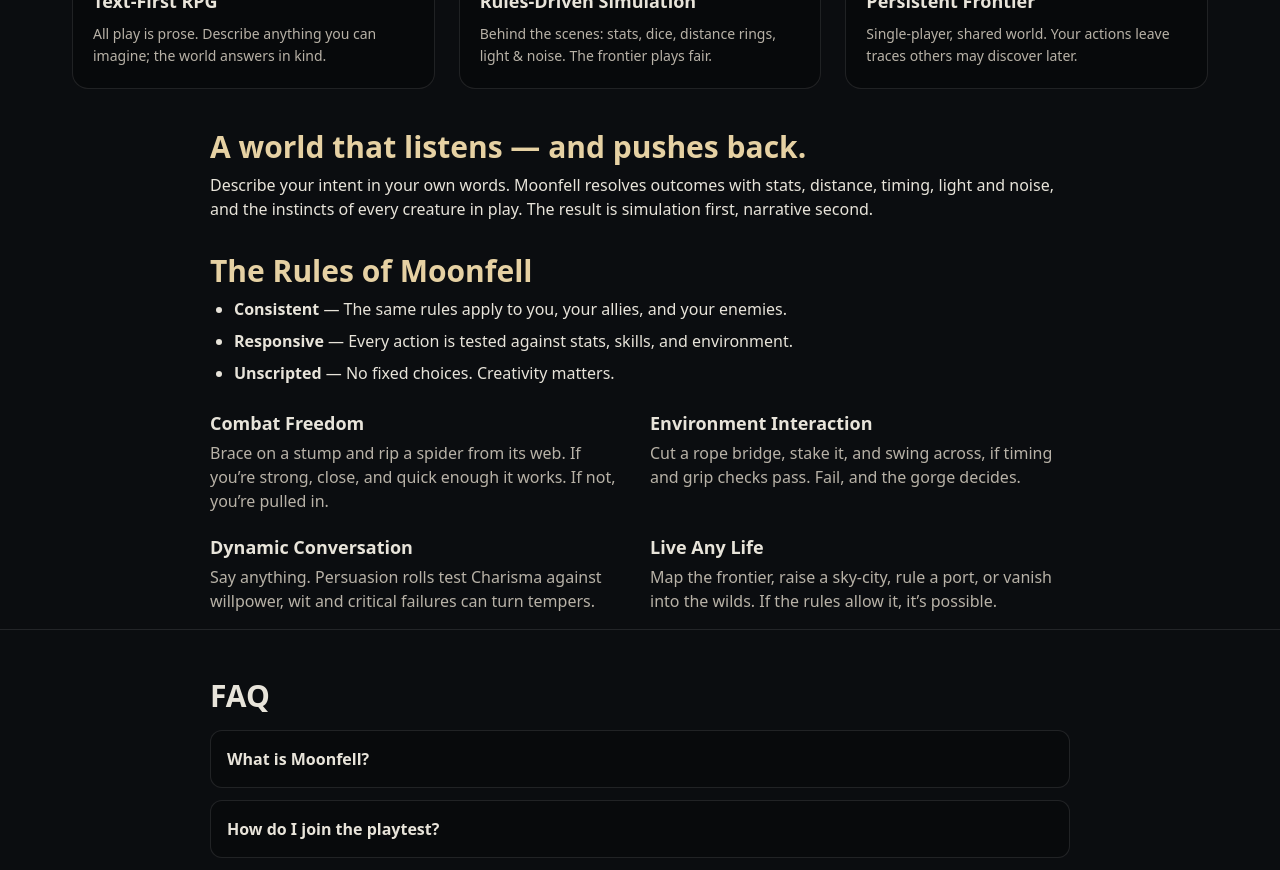
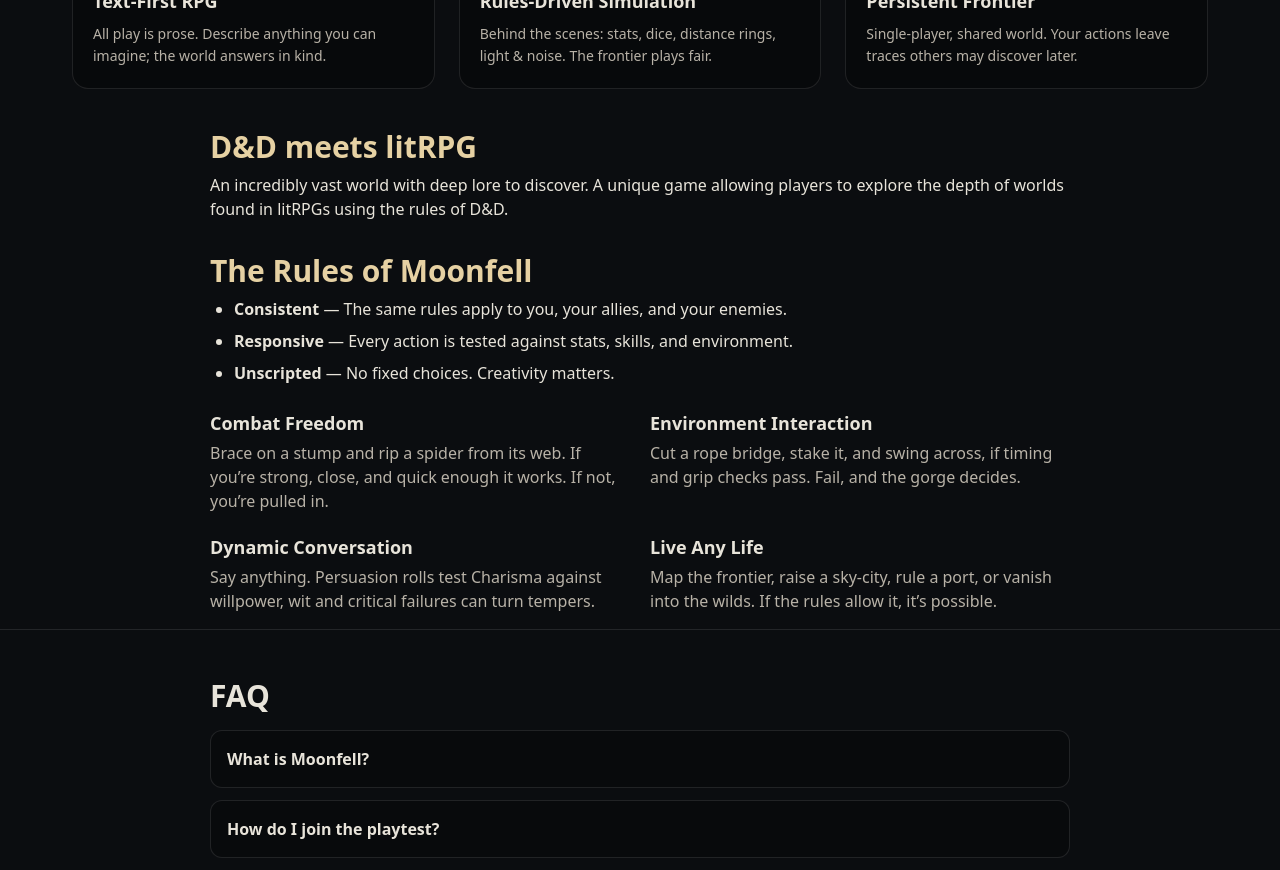
Before and after one commit to terryjlee86/moonfell-landing, a Next.js app: page / in a window 1280 px wide. Shown: the part 1100-1970 px from the top of the page. Built offline with nearby package versions, Linux system fonts and the light colour scheme; no server answers.

Commit message:
Updated some body copy

```diff
--- a/src/pages/index.tsx
+++ b/src/pages/index.tsx
@@ -261,11 +261,10 @@
       {/* ========================= LORE / SYSTEM COPY ========================= */}
       <section className="mx-auto max-w-[900px] px-5 pb-4">
         <h2 className="text-2xl md:text-3xl font-semibold text-[var(--accent)]">
-          A world that listens — and pushes back.
+          D&D meets litRPG
         </h2>
         <p className="mt-2">
-          Describe your intent in your own words. Moonfell resolves outcomes with stats, distance, timing, light and noise,
-          and the instincts of every creature in play. The result is simulation first, narrative second.
+          An incredibly vast world with deep lore to discover. A unique game allowing players to explore the depth of worlds found in litRPGs using the rules of D&D.
         </p>
         <h2 className="mt-8 text-2xl md:text-3xl font-semibold text-[var(--accent)]">The Rules of Moonfell</h2>
         <ul className="list-disc pl-6 space-y-2 mt-2">
```
